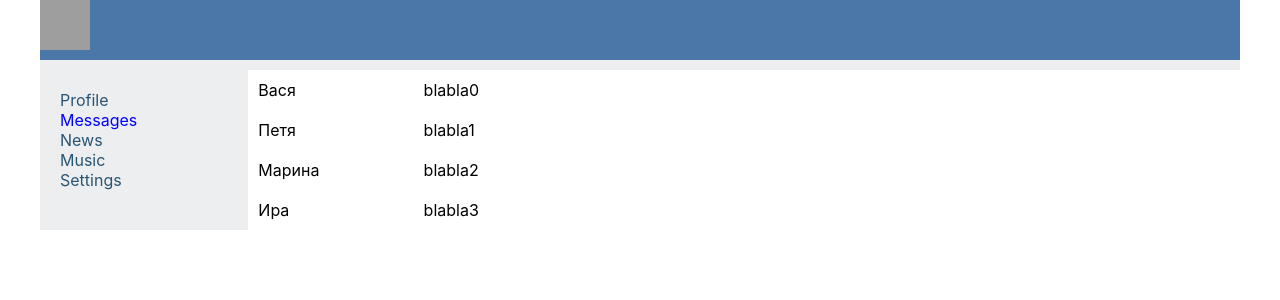
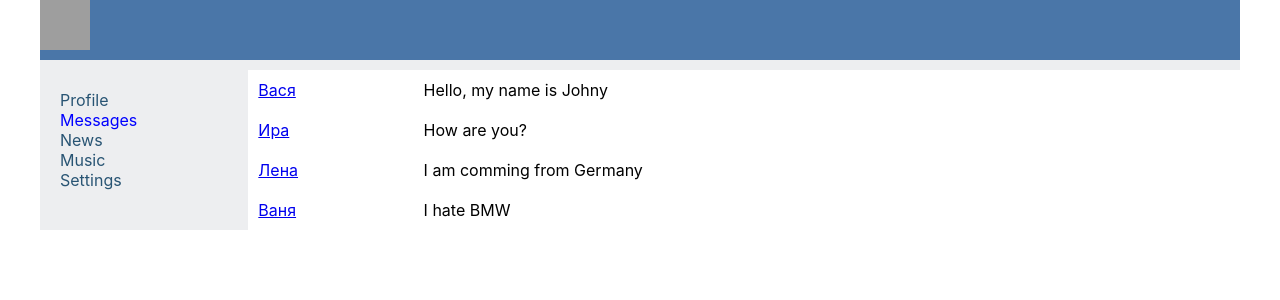
Before and after one commit to GunkaArtur/React-01, a React (Create React App) app: page /dialogs in a window 1280 px wide. Shown: the top 300 px of the page. Built offline with nearby package versions, Linux system fonts and the light colour scheme; grey boxes are pictures that could not be loaded.

Commit message:
Рефактор станицы диалогов, отдельные компоненты для каждого диалога и для каждого сообщения

```diff
--- a/src/components/Dialogs/Dialogs.js
+++ b/src/components/Dialogs/Dialogs.js
@@ -1,20 +1,37 @@
 import  React from 'react';
 import classes from './Dialogs.module.css'
+import {NavLink} from "react-router-dom";
+
+const DialogItem = (props) => {
+    let path = '/dialogs/'+props.id;
+    return (
+        <div className={classes.dialog}>
+            <NavLink to = {path}>{props.name}</NavLink>
+        </div>
+    )
+}
+
+const Message =  (props) => {
+    return (
+        <div className={classes.message}>{props.text}</div>
+    )
+}
 
 const Dialogs = (props) => {
     return(
         <div className={classes.dialogs}>
             <div className={classes.dialogsItems}>
-                <div className={classes.dialog}>Вася</div>
-                <div className={classes.dialog}>Петя</div>
-                <div className={classes.dialog}>Марина</div>
-                <div className={classes.dialog}>Ира</div>
+                <DialogItem name='Вася' id='1' />
+                <DialogItem name='Ира' id='2' />
+                <DialogItem name='Лена' id='3' />
+                <DialogItem name='Ваня' id='4' />
             </div>
             <div className={classes.messages}>
-                <div className={classes.message}>blabla0</div>
-                <div className={classes.message}>blabla1</div>
-                <div className={classes.message}>blabla2</div>
-                <div className={classes.message}>blabla3</div>
+                <Message text='Hello, my name is Johny'/>
+                <Message text='How are you?'/>
+                <Message text='I am comming from Germany'/>
+                <Message text='I hate BMW'/>
+
             </div>
         </div>
     )
```
